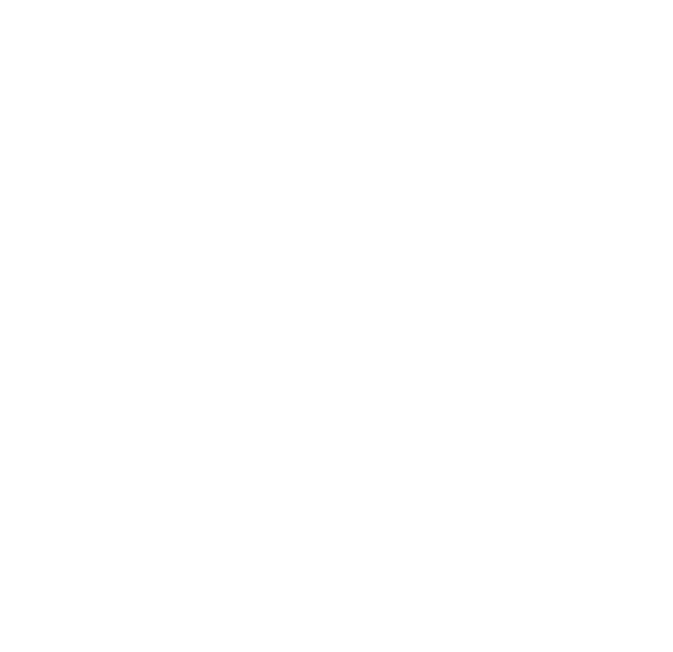
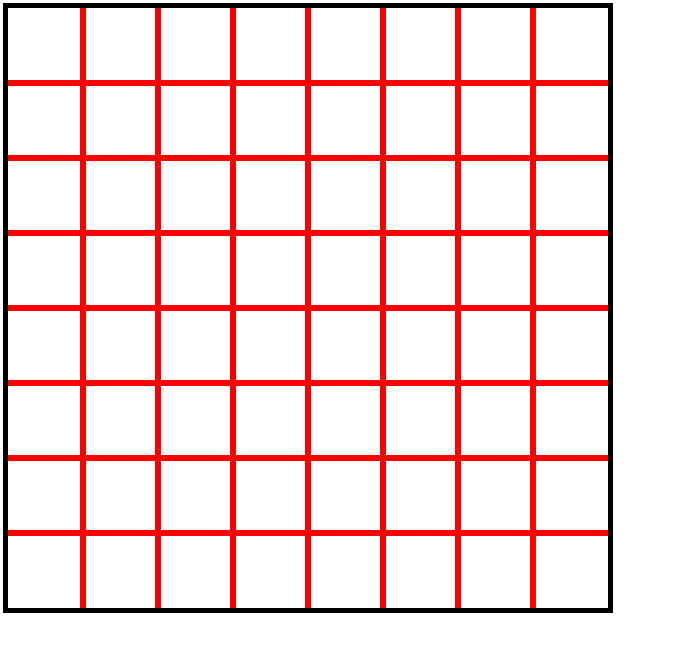
Before and after one commit to NyanLight/etch-a-sketch, a plain HTML site: page index.html in a window 1280 px wide. Shown: the whole page, without its empty margins (0-673 px from the left). Drawn offline with Linux system fonts and the light colour scheme.

Commit message:
add a simple grid model

```diff
--- a/index.html
+++ b/index.html
@@ -3,11 +3,12 @@
 <head>
     <meta charset="UTF-8">
     <meta name="viewport" content="width=device-width, initial-scale=1.0">
-    <script href="index.js" defer></script>
+    <script src="index.js" defer></script>
     <link href="style.css" rel="stylesheet">
-    <title>Document</title>
+    <title>Etch-a-sketch</title>
 </head>
 <body>
-
+    <div id="container">
+    </div>
 </body>
 </html>
--- a/index.js
+++ b/index.js
@@ -0,0 +1,22 @@
+const container = document.querySelector('#container');
+
+let size = 8;
+
+
+
+function createRow () {
+    for (j = 0; j < size; j++ ) {
+        const cell = document.createElement('div');
+        cell.classList.add('cell');
+        cell.style.flexBasis = `${600 / size}px`;
+        container.appendChild(cell);
+    }
+}
+
+function createGrid () {
+    for (i = 0; i < size; i ++) {
+        createRow();
+    }
+};
+
+createGrid ();
--- a/style.css
+++ b/style.css
@@ -0,0 +1,17 @@
+body {
+    box-sizing: border-box;
+}
+
+#container {
+    outline: solid 5px black;
+    display: flex;
+    flex-wrap: wrap;
+    height: 600px;
+    width: 600px;
+}
+
+.cell {
+    outline: solid 3px red;
+    margin: 0;
+    padding: 0;
+}
```
